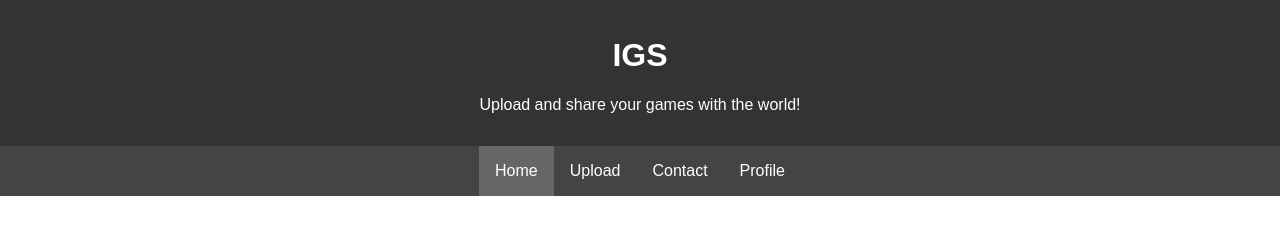
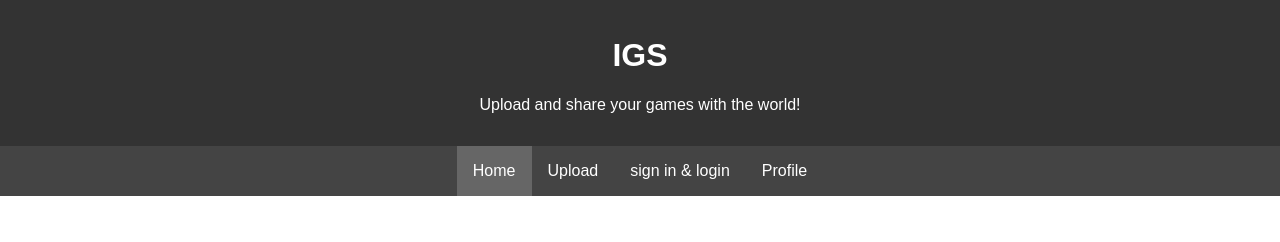
Before and after one commit to goutam6518/Igslivestudio, a plain HTML site: page index.html in a window 1280 px wide. Shown: the top 242 px of the page. Drawn offline with Linux system fonts and the light colour scheme.

Commit message:
Update index.html

```diff
--- a/index.html
+++ b/index.html
@@ -84,7 +84,7 @@
     <nav>
         <a href="#" class="active">Home</a>
         <a href="upload.html">Upload</a>
-        <a href="#">Contact</a>
+        <a href="auth.html">sign in & login</a>
         <a href="profile.html">Profile</a>
     </nav>
     <div class="container">
```
